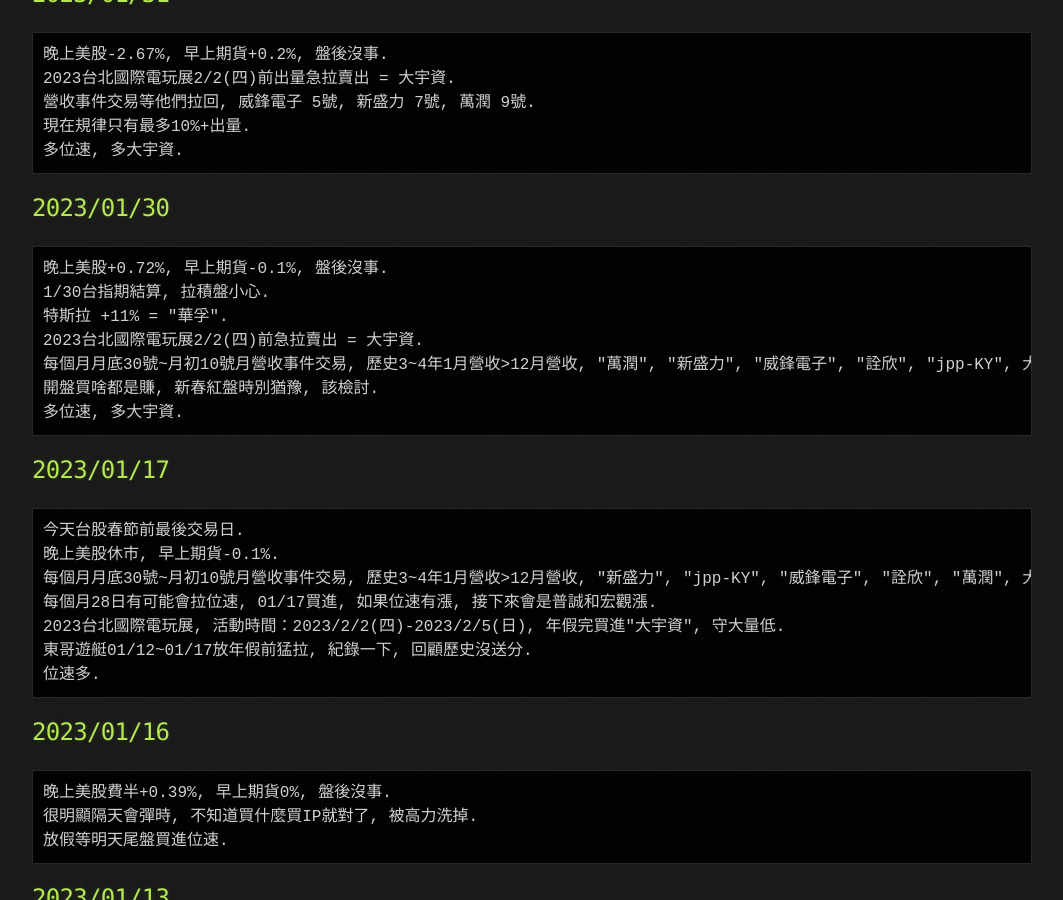
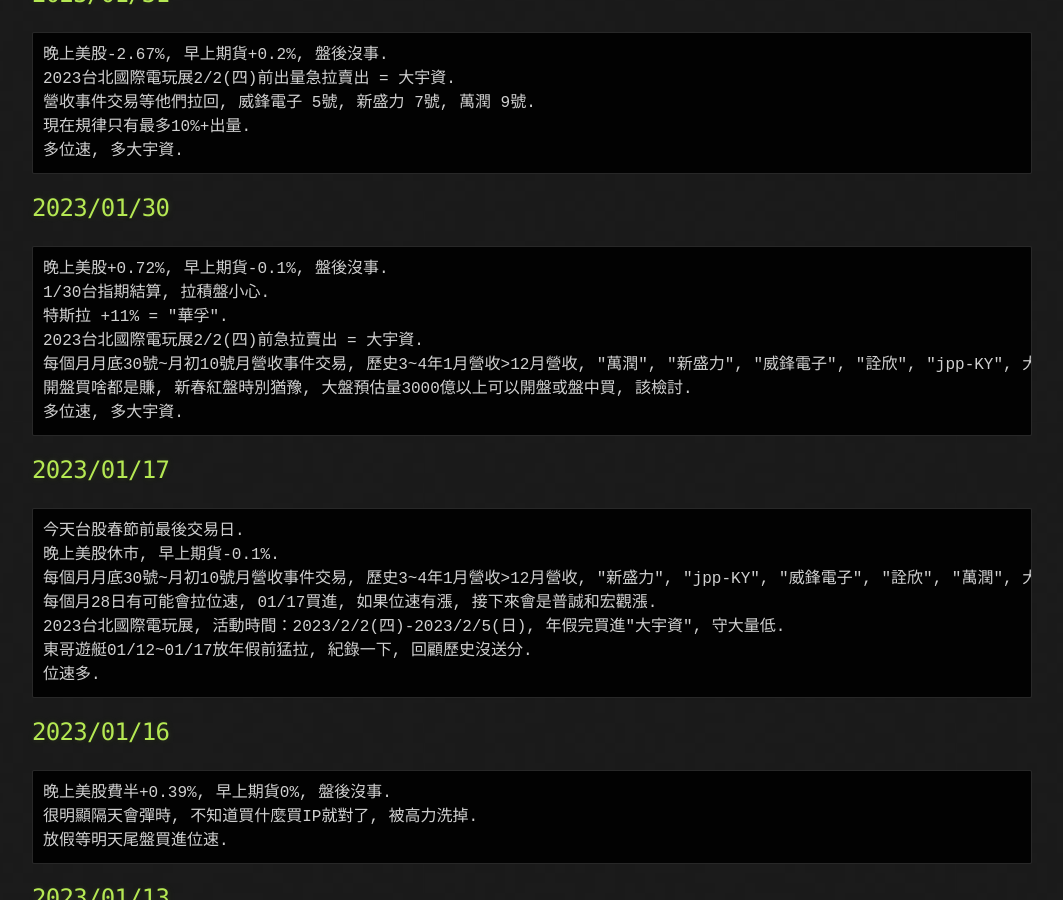
Before and after one commit to lepg5487/Stock_God, a Jekyll site: the page built from index.md, in a window 1280 px wide and 900 px high, scrolled down 642 px. Shown: the whole window, without its empty margins (108-1171 px from the left). Built offline with Jekyll 4.4.1, drawn with Linux system fonts in a browser that asks for light colours; our own code applies the rules of GitHub Pages for plain Markdown files.

Commit message:
Update index.md

````diff
--- a/index.md
+++ b/index.md
@@ -36,7 +36,7 @@
 特斯拉 +11% = "華孚".
 2023台北國際電玩展2/2(四)前急拉賣出 = 大宇資.
 每個月月底30號~月初10號月營收事件交易, 歷史3~4年1月營收>12月營收, "萬潤", "新盛力", "威鋒電子", "詮欣", "jpp-KY", 大中, 杰力, 中砂.
-開盤買啥都是賺, 新春紅盤時別猶豫, 該檢討.
+開盤買啥都是賺, 新春紅盤時別猶豫, 大盤預估量3000億以上可以開盤或盤中買, 該檢討.
 多位速, 多大宇資.
 ```
 
````
